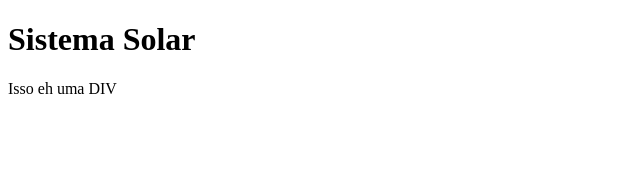
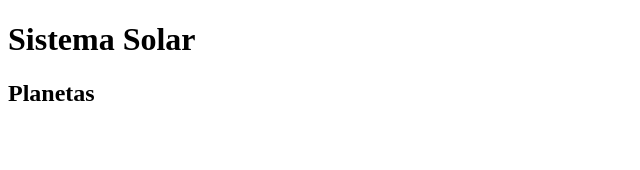
Before and after one commit to renansouza95/solar-system, a React (Create React App) app: page / in a window 1280 px wide. Shown: the top 170 px of the page, without its empty margins (0-640 px from the left). Built offline with nearby package versions, Linux system fonts and the light colour scheme.

Commit message:
Componente Title renderizado dentro de SolarSystem

```diff
--- a/src/components/SolarSystem.js
+++ b/src/components/SolarSystem.js
@@ -1,10 +1,11 @@
 import React from 'react';
+import Title from './Title';
 
 class SolarSystem extends React.Component {
   render() {
     return (
       <div data-testeid="solar-system">
-        <p>Isso eh uma DIV</p>
+        <Title headline="Planetas" />
       </div>
     );
   }
--- /dev/null
+++ b/src/components/Title.js
@@ -0,0 +1,17 @@
+import React from 'react';
+import PropTypes from 'prop-types';
+
+class Title extends React.Component {
+  render() {
+    const { headline } = this.props;
+    return (
+      <h2>{headline}</h2>
+    );
+  }
+}
+
+Title.propTypes = {
+  headline: PropTypes.string.isRequired,
+};
+
+export default Title;
```
